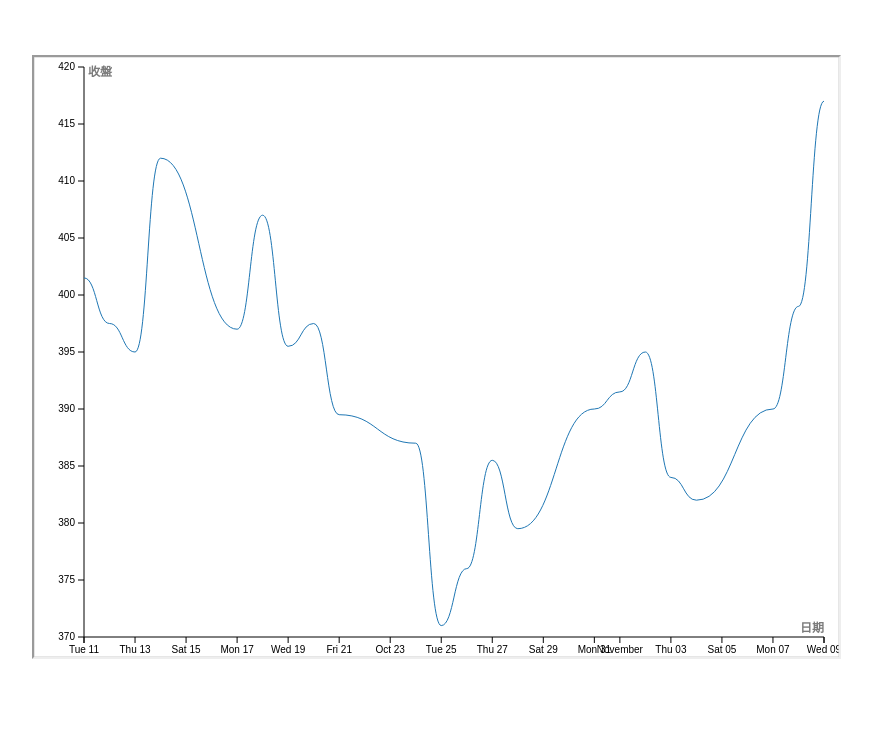
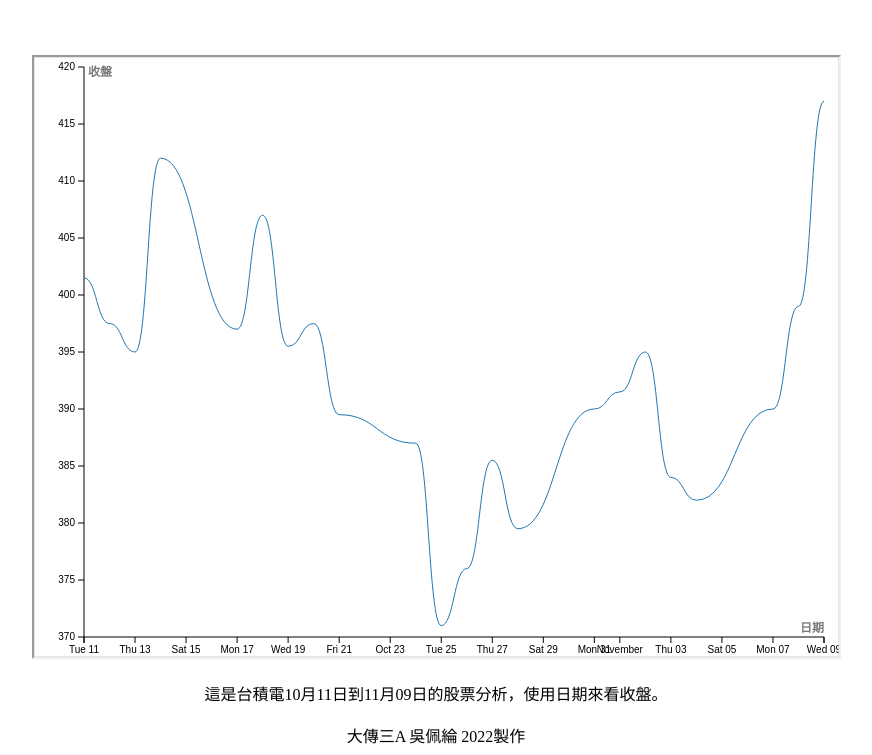
Before and after one commit to Lunnxi/hw_4, a plain HTML site: page index.html in a window 1280 px wide. Shown: the part 70-825 px from the top of the page, without its empty margins (204-1076 px from the left). Before the commit the page ends 800 px from the top, so only its background shows below. Drawn offline with Linux system fonts and the light colour scheme.

Commit message:
Add files via upload

```diff
--- a/index.html
+++ b/index.html
@@ -11,6 +11,12 @@
 	   <br>
 	   <br>
 	   <iframe src="viz.svg" width="805" height="600"></iframe>
+	   <br>
+	   <br>
+	   這是台積電10月11日到11月09日的股票分析，使用日期來看收盤。
+	   <br>
+	   <br>
+	   大傳三A 吳佩綸 2022製作
 	   </center>
 
 </body>
```
